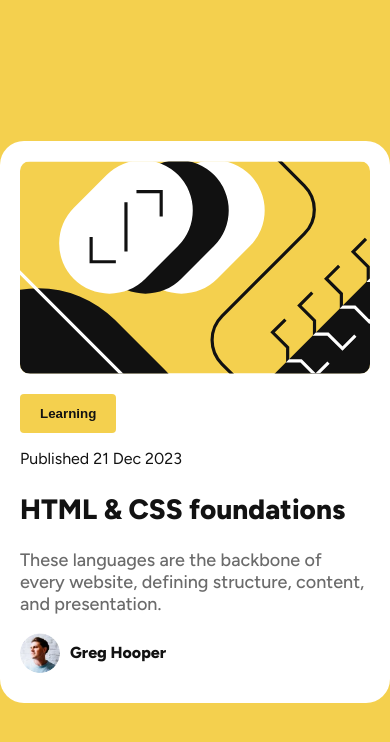
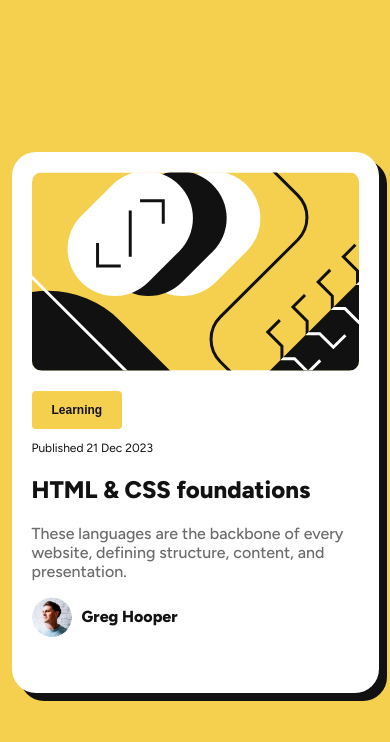
Before and after one commit to Luwat/blog-preview-card, a plain HTML site: page index.html in a window 390 px wide. Drawn offline with Linux system fonts and the light colour scheme.

Commit message:
Update CSS styles for responsive design and improve layout consistency

```diff
--- a/styles/style.css
+++ b/styles/style.css
@@ -6,12 +6,16 @@
     --font-regular: 400;
     --font-mid: 500;
     --font-bold: 800;
+    --text-base: clamp(0.75rem, 1.3vw, 0.875rem);
+    --text-lg: clamp(1rem, 1.6vw, 1.125rem);
+    --text-xl: clamp(1.5rem, 2.5vw, 1.75rem);
 }
 
 body {
     display: flex;
     justify-content: center;
     align-items: center;
+    width: 100vw;
     height: 100vh;
     font-family: "Figtree", "Outfit", sans-serif;
     font-weight: var(--font-regular);
@@ -26,10 +30,10 @@ body {
     flex-direction: column;
     padding: 20px;
     background-color: var(--secondary-color);
-    width: 384px;
-    height: 522px;
+    width: 327px;
+    height: 501px;
     border-radius: 24px;
-    overflow: hidden;
+    box-shadow: 8px 8px var(--quaternary-color);
 }
 
 .image-wrapper {
@@ -54,6 +58,7 @@ body {
     padding: 12px 20px;
     border-radius: 4px;
     cursor: pointer;
+    font-size: var(--text-base);
     font-weight: var(--font-bold);
 }
 
@@ -61,8 +66,12 @@ body {
     outline: none;
 }
 
+.date {
+    font-size: var(--text-base);
+}
+
 .title {
-    font-size: 28px;
+    font-size: var(--text-xl);
     font-weight: var(--font-bold);
     color: var(--quaternary-color);
 }
@@ -74,7 +83,7 @@ body {
 
 
 .description {
-    font-size: 18px;
+    font-size: var(--text-lg);
     font-weight: var(--font-mid);
     color: var(--tertiary-color);
 }
@@ -102,3 +111,10 @@ body {
     margin: 0;
     font-weight: var(--font-bold);
 }
+
+@media (min-width: 768px) {
+    .container {
+        width: 384px;
+        height: 522px;
+    }
+}
```
